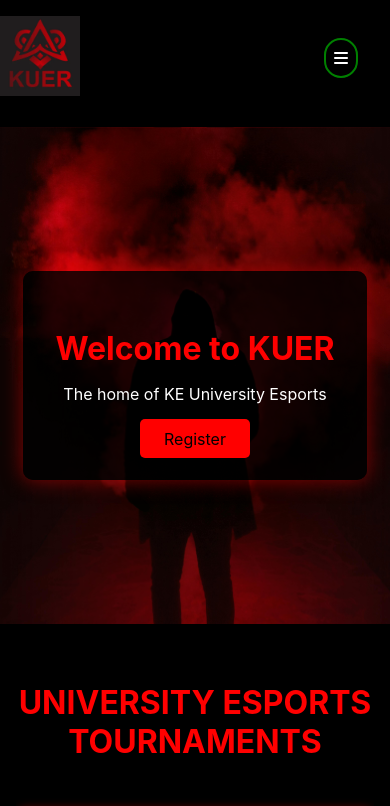
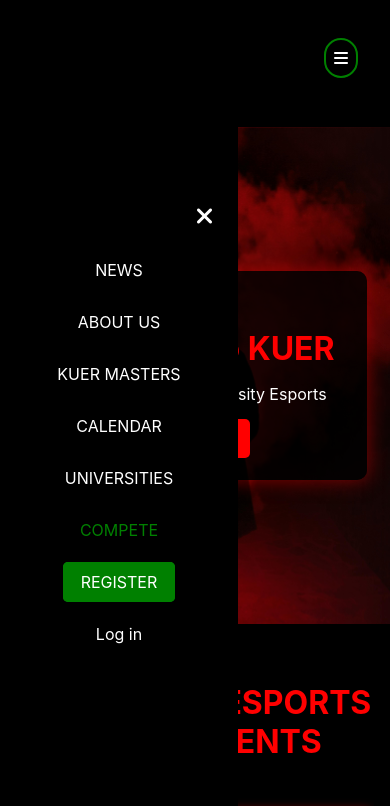
Before and after one commit to Ombiro96/Kenya-university-esports-league, a plain HTML site: page index.html in a window 390 px wide. Both pictures are taken after a click on the element 341 px from the left and 58 px from the top of the page. Shown: the top 806 px of the page. Drawn offline with Linux system fonts and the light colour scheme.

Commit message:
mobile-menu

```diff
--- a/index.html
+++ b/index.html
@@ -14,7 +14,7 @@
           <a href="/" class="logo">
             <img src="KUER-logo.png" alt="KUER logo" height="80px">
           </a>
-          <nav>
+          <nav id="big-screen-menu">
             <ul>
 
               <li>
@@ -96,8 +96,62 @@
           </div>
         </div>
 
-        <div class="menu-toggle">
+        <div class="menu-toggle" onclick=toggleMenu()>
           <i class="fas fa-bars"></i>
+        </div>
+
+        <div class="mobile-menu">
+            <ul>
+
+            <li onclick=toggleMenu()>
+                <i style="color: white; display: flex; justify-content: end; padding-right: 1em; font-size: 1.5em;" class="fas fa-times"></i>
+            </li>
+
+            <li>
+                <a href="/news">
+                NEWS
+                </a>
+            </li>
+
+            <li>
+                <a href="/about">
+                ABOUT US
+                </a>
+            </li>
+
+            <li>
+                <a href="https://uemasters.com/" target="_blank">
+                KUER MASTERS
+                </a>
+            </li>
+
+            <li>
+                <a href="/calendar"> CALENDAR</a>
+            </li>
+
+            <li>
+                <a rel="nofollow" href="/universities">
+                UNIVERSITIES
+                </a>
+            </li>
+
+            <li>
+                <a class="arena" href="/competition"> COMPETE</a>
+            </li>
+
+            <li>
+                <a href="/register">
+                <span class="register-button">REGISTER</span>
+                </a>
+            </li>
+
+            <li>
+                <a href="/login">
+                Log in
+                </a>
+            </li>
+
+            </ul>
         </div>
     </header>
     <div id="main">
--- a/script.js
+++ b/script.js
@@ -1,4 +1,4 @@
 function toggleMenu() {
-    const mobileMenu = document.getElementById('mobile-menu');
+    const mobileMenu = document.querySelector('.mobile-menu');
     mobileMenu.classList.toggle('open');
 }
--- a/style.css
+++ b/style.css
@@ -393,6 +393,48 @@ footer{
     display: none;
 }
 
+.mobile-menu{
+    display: none;
+    color: black;
+}
+
+.mobile-menu.open{
+    display: flex;
+    flex-direction: column;
+    justify-content: center;
+    align-items: center;
+    background-color: rgba(0, 0, 0, 1);
+    color: black;
+    position: fixed;
+    top: 0;
+    left: 0;
+    height: 100vh;
+    width: 60%;
+    z-index: 1000;
+    backdrop-filter: blur(10px);
+    border: 2px solid black;
+}
+
+.mobile-menu.open  > ul{
+    display: flex;
+    flex-direction: column;
+    justify-content: center;
+    align-items: center;
+    width: 100%;
+}
+
+.mobile-menu.open > ul > li{
+    padding: 1em 0;
+    width: 100%;
+    text-align: center;
+    background-color: rgba(0, 0, 0, 1);
+    /* border: 2px solid red; */
+}
+
+.mobile-menu.open > ul > li:hover{
+    background-color: rgba(89, 0, 0, 1);
+}
+
 /* Small devices (phones, 600px and below) */
 @media only screen and (max-width: 600px) {
     nav{
@@ -440,7 +482,7 @@ footer{
 
 /* Medium devices (tablets, 600px to 768px) */
 @media only screen and (min-width: 601px) and (max-width: 1200px) {
-    nav{
+    #big-screen-menu{
         display: none;
     }
 
```
